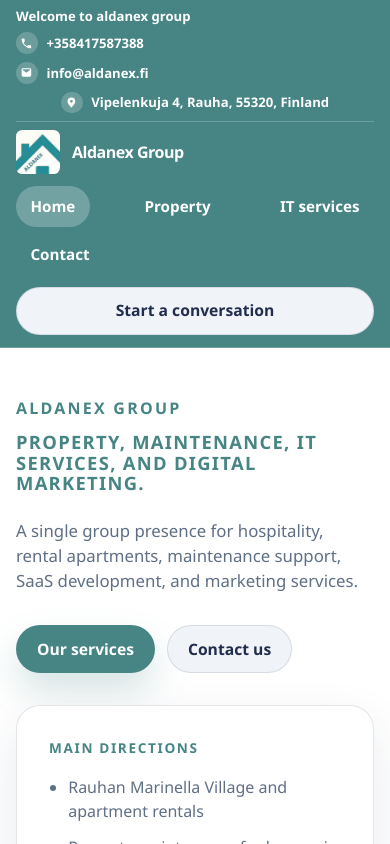
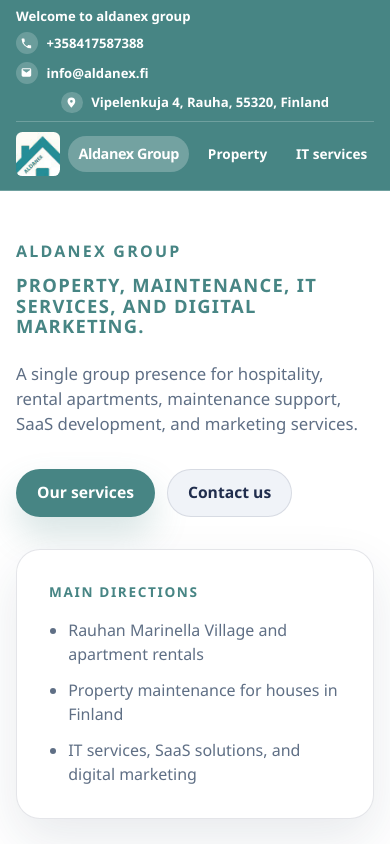
Before and after one commit to d-m-g/aldanex-site, a Next.js app: page / in a window 390 px wide. Shown: the top 844 px of the page. Built offline with nearby package versions, Linux system fonts and the light colour scheme.

Commit message:
fixed header

```diff
--- a/src/components/SiteHeader.jsx
+++ b/src/components/SiteHeader.jsx
@@ -8,7 +8,6 @@
 import styles from "./SiteHeader.module.css";
 
 const navItems = [
-  { href: "/", label: "Home" },
   { href: "/property", label: "Property" },
   { href: "/it", label: "IT services" },
   { href: "/#contact", label: "Contact" },
@@ -68,7 +67,9 @@
         </a>
       </Container>
       <Container className={styles.inner}>
-        <Link className={styles.brand} href="/">
+        <div className={styles.mainNavGroup}>
+          <div className={styles.brandWrap}>
+            <Link className={styles.logoLink} href="/">
               <Image
                 alt="Aldanex logo"
                 className={styles.brandLogo}
@@ -76,8 +77,15 @@
                 src="/assets/LOGO5.jpg"
                 width={44}
               />
+            </Link>
+            <Link
+              className={styles.brand}
+              data-active={pathname === "/"}
+              href="/"
+            >
               <span className={styles.brandText}>Aldanex Group</span>
             </Link>
+          </div>
           <nav aria-label="Primary" className={styles.nav}>
             {navItems.map((item) => (
               <Link
@@ -90,6 +98,7 @@
               </Link>
             ))}
           </nav>
+        </div>
         <Button className={styles.cta} href="/#contact" variant="secondary">
           Start a conversation
         </Button>
--- a/src/components/SiteHeader.module.css
+++ b/src/components/SiteHeader.module.css
@@ -57,22 +57,86 @@
 
 .inner {
   display: flex;
-  flex-wrap: wrap;
+  flex-wrap: nowrap;
   align-items: center;
   gap: var(--space-3);
   justify-content: space-between;
+  min-width: 0;
   padding-top: var(--space-2);
   padding-bottom: var(--space-3);
   border-top: 1px solid rgba(255, 255, 255, 0.22);
+  overflow-x: auto;
+  -webkit-overflow-scrolling: touch;
+  scrollbar-width: thin;
+}
+
+.mainNavGroup {
+  display: inline-flex;
+  align-items: center;
+  gap: var(--space-3);
+  flex-shrink: 0;
+}
+
+.brandWrap {
+  display: inline-flex;
+  align-items: center;
+  gap: var(--space-2);
+  flex-shrink: 0;
+}
+
+.logoLink {
+  display: inline-flex;
+  align-items: center;
+  justify-content: center;
+  transform: translateY(0) scale(1);
+  transition: transform 160ms ease;
+}
+
+.logoLink:focus-visible {
+  outline: none;
+}
+
+.logoLink:active {
+  transform: translateY(1px) scale(0.985);
 }
 
 .brand {
   display: inline-flex;
   align-items: center;
-  gap: var(--space-3);
+  padding: 0.55rem 0.9rem;
+  border-radius: var(--radius-pill);
   font-weight: 800;
   color: rgb(255, 255, 255);
   letter-spacing: -0.03em;
+  transform: translateY(0) scale(1);
+  transition:
+    transform 160ms ease,
+    background 160ms ease;
+}
+
+.brand:hover,
+.brand:focus-visible,
+.link:hover,
+.link:focus-visible {
+  background: rgba(255, 255, 255, 0.2);
+  outline: none;
+}
+
+.brand[data-active="true"],
+.link[data-active="true"] {
+  background: rgba(255, 255, 255, 0.24);
+}
+
+.brand[data-active="true"]:hover,
+.brand[data-active="true"]:focus-visible,
+.link[data-active="true"]:hover,
+.link[data-active="true"]:focus-visible {
+  background: rgba(255, 255, 255, 0.28);
+}
+
+.brand:active,
+.link:active {
+  transform: translateY(1px) scale(0.985);
 }
 
 .brandLogo {
@@ -88,10 +152,11 @@
 
 .nav {
   display: flex;
-  flex-wrap: wrap;
+  flex-wrap: nowrap;
   align-items: center;
-  justify-content: center;
+  justify-content: flex-start;
   gap: var(--space-2);
+  flex-shrink: 0;
 }
 
 .link {
@@ -100,22 +165,15 @@
   color: rgb(255, 255, 255);
   font-size: 0.95rem;
   font-weight: 700;
-}
-
-.link[data-active="true"] {
-  background: rgba(255, 255, 255, 0.24);
-  color: rgb(255, 255, 255);
-}
-
-.link:hover,
-.link:focus-visible {
-  background: rgba(255, 255, 255, 0.2);
-  color: rgb(255, 255, 255);
-  outline: none;
+  transform: translateY(0) scale(1);
+  transition:
+    transform 160ms ease,
+    background 160ms ease;
 }
 
 .cta {
   margin-left: auto;
+  flex-shrink: 0;
 }
 
 @media (max-width: 720px) {
@@ -124,20 +182,21 @@
   }
 
   .inner {
-    justify-content: center;
+    gap: var(--space-2);
+    justify-content: flex-start;
   }
 
-  .brand,
-  .nav,
-  .cta {
-    width: 100%;
+  .mainNavGroup {
+    gap: var(--space-2);
   }
 
-  .nav {
-    justify-content: space-between;
+  .link,
+  .brand {
+    padding: 0.45rem 0.65rem;
+    font-size: 0.85rem;
   }
 
-  .cta {
-    margin-left: 0;
+  .brandText {
+    font-size: 0.9rem;
   }
 }
```
Lines whose indentation alone changed are shown as unchanged.
